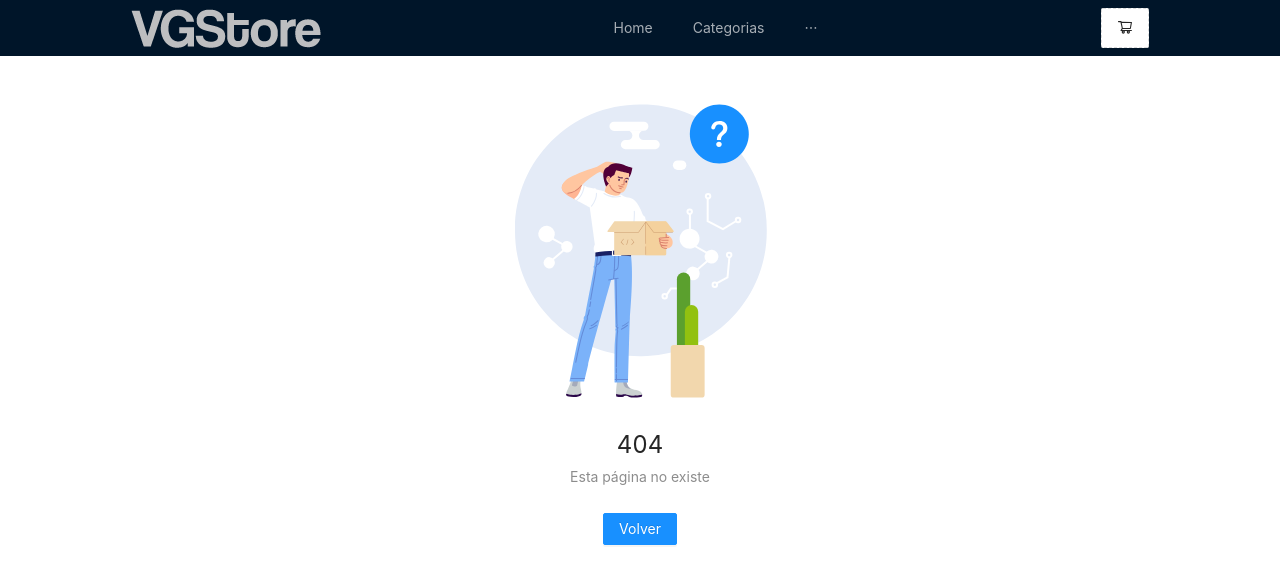
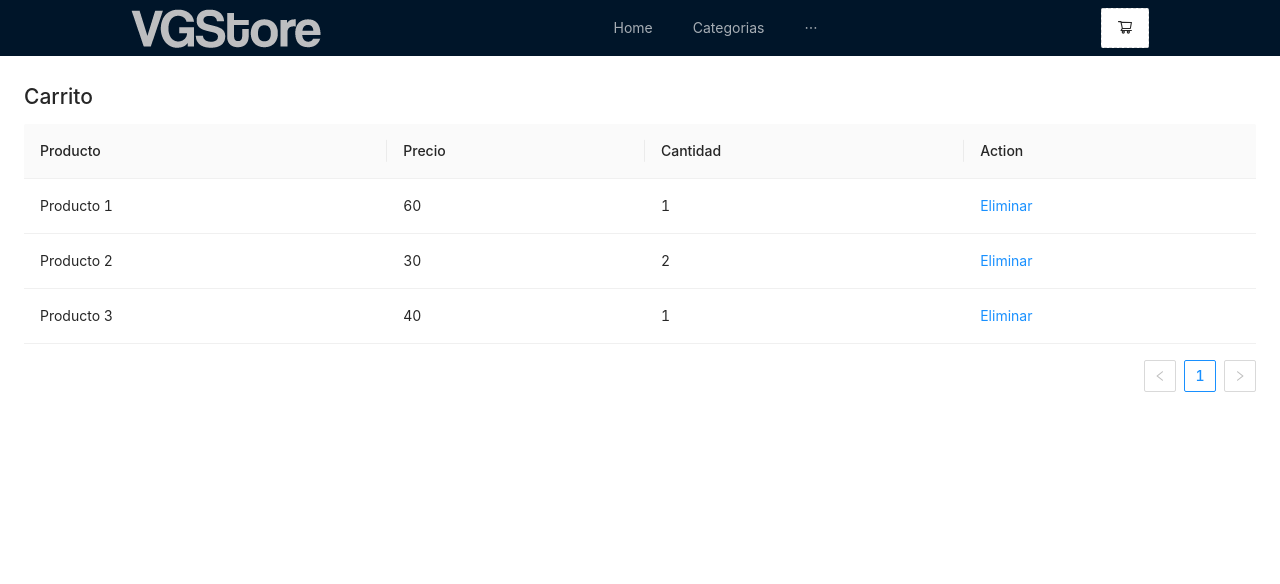
Before and after one commit to lemicba/vg_store, a React (Create React App) app: page /cart in a window 1280 px wide. Before the commit this address had no page. Shown: the top 584 px of the page. Built offline with nearby package versions, Linux system fonts and the light colour scheme.

Commit message:
cart redirect

```diff
--- a/src/App.js
+++ b/src/App.js
@@ -2,6 +2,7 @@ import Navbar from './Components/NavBar';
 import ItemListContainer from './Components/ItemListContainer';
 import ItemDetailContainer from './Components/ItemDetailContainer';
 import ErrorPage from './Components/Error';
+import CartContainer from './Components/CartContainer';
 import { BrowserRouter, Switch, Route } from "react-router-dom";
 
 function App() {
@@ -23,6 +24,9 @@ function App() {
             <Route exact path="/item/:itemid">
               <ItemDetailContainer />
             </Route>
+            <Route exact path="/cart">
+              <CartContainer />
+            </Route>
             <Route exact path="*">
               <ErrorPage/>
             </Route>
--- /dev/null
+++ b/src/Components/CartContainer/index.js
@@ -0,0 +1,51 @@
+import { Layout, Table, Space } from 'antd';
+import './styles.scss';
+
+const CartContainer = () => {
+    const { Column } = Table;
+
+    const data = [
+    {
+        key: '1',
+        productName: 'Producto 1',
+        price: 60,
+        quantity: 1,
+    },
+    {
+        key: '2',
+        productName: 'Producto 2',
+        price: 30,
+        quantity: 2,
+    },
+    {
+        key: '3',
+        productName: 'Producto 3',
+        price: 40,
+        quantity: 1,
+    },
+    ];
+
+  return (
+    <Layout>
+        <div className="site-layout-content">
+            <h1>Carrito</h1>
+            <Table dataSource={data}>
+                    <Column title="Producto" dataIndex="productName" key="productName" />
+                    <Column title="Precio" dataIndex="price" key="price" />
+                    <Column title="Cantidad" dataIndex="quantity" key="quantity" />
+                    <Column
+                    title="Action"
+                    key="action"
+                    render={(text, record) => (
+                        <Space size="middle">
+                            <a>Eliminar</a>
+                        </Space>
+                    )}
+                    />
+            </Table>
+        </div>
+    </Layout>
+  );
+};
+
+export default CartContainer;
--- /dev/null
+++ b/src/Components/CartContainer/styles.scss
@@ -0,0 +1,5 @@
+.site-layout-content {
+    min-height: 280px;
+    padding: 24px;
+    background: #fff;
+  }
--- a/src/Components/ItemDetail/index.js
+++ b/src/Components/ItemDetail/index.js
@@ -1,7 +1,20 @@
+import { useState } from 'react';
 import { Row, Col, Button } from 'antd';
+import { PlusOutlined, MinusOutlined } from '@ant-design/icons';
+import { useHistory } from "react-router-dom";
 import './styles.scss';
 
 const ItemDetail = ( {item} ) => {
+
+    const [contador, setContador] = useState(1);
+
+    const incrementar = () => setContador(contador + 1 );
+    const decrementar = () => setContador(contador - 1 );
+
+    const history = useHistory();
+
+    const handleClick = () => history.push("/cart");
+
     return (
         <article className="itemDetail">
           <Row justify="space-around" align="middle">
@@ -12,7 +25,12 @@ const ItemDetail = ( {item} ) => {
               <h1>{item.titulo}</h1>
               <p>{item.descripcion}</p>
               <h3>Precio: {item.precio}</h3>
-              <Button type="primary">
+              <div className="counter-container">
+                <Button shape="circle" onClick={decrementar} disabled={contador <= 1 ? true : null }  icon={<MinusOutlined />} />
+                <p className="counter-container_count">{contador}</p>
+                <Button shape="circle" onClick={incrementar}  disabled= {contador === item.stock ? true : null } icon={<PlusOutlined />} />
+              </div>
+              <Button onClick={handleClick} type="primary">
                     Agregar al carrito
               </Button>
             </Col>
```
Also changed, not shown: 1 other file (tests, documents, lock files or other folders).
